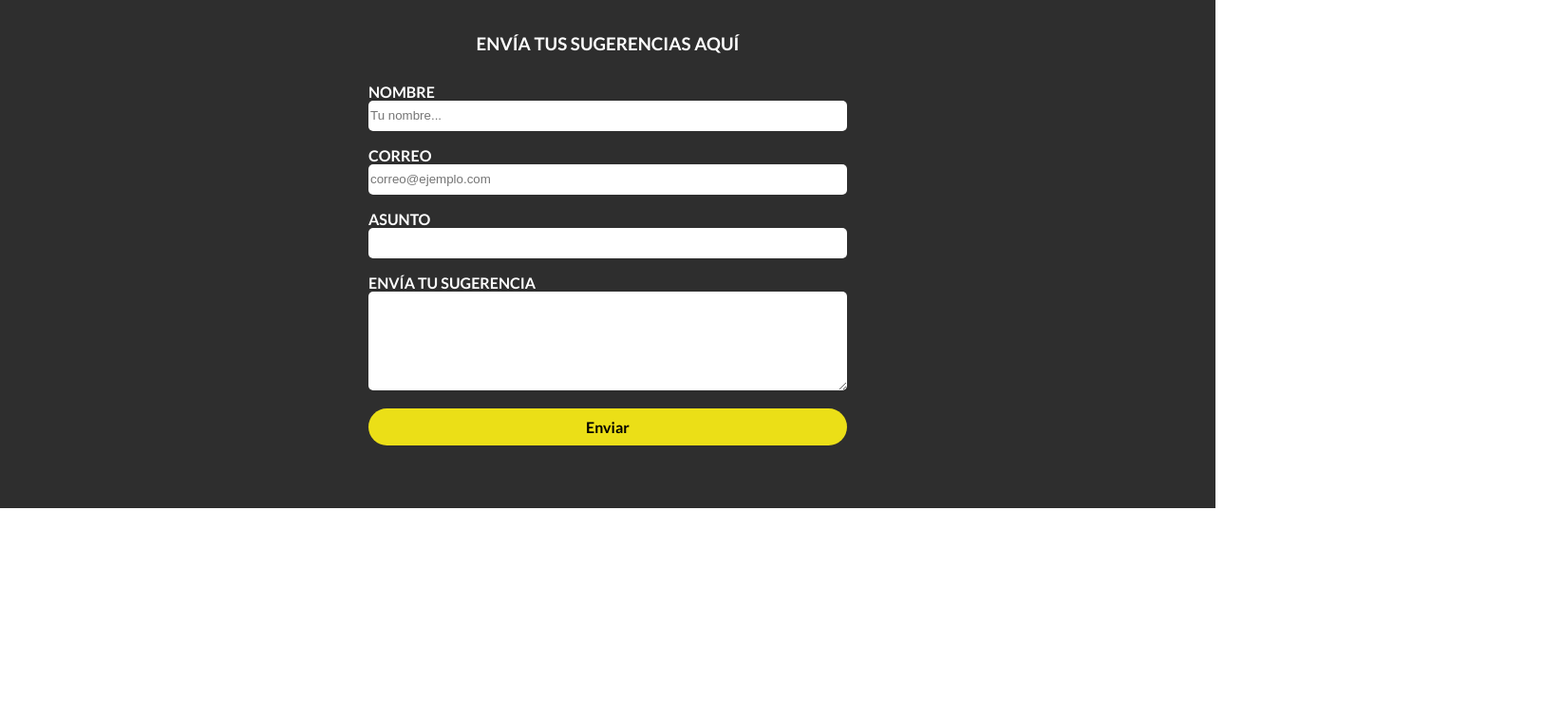
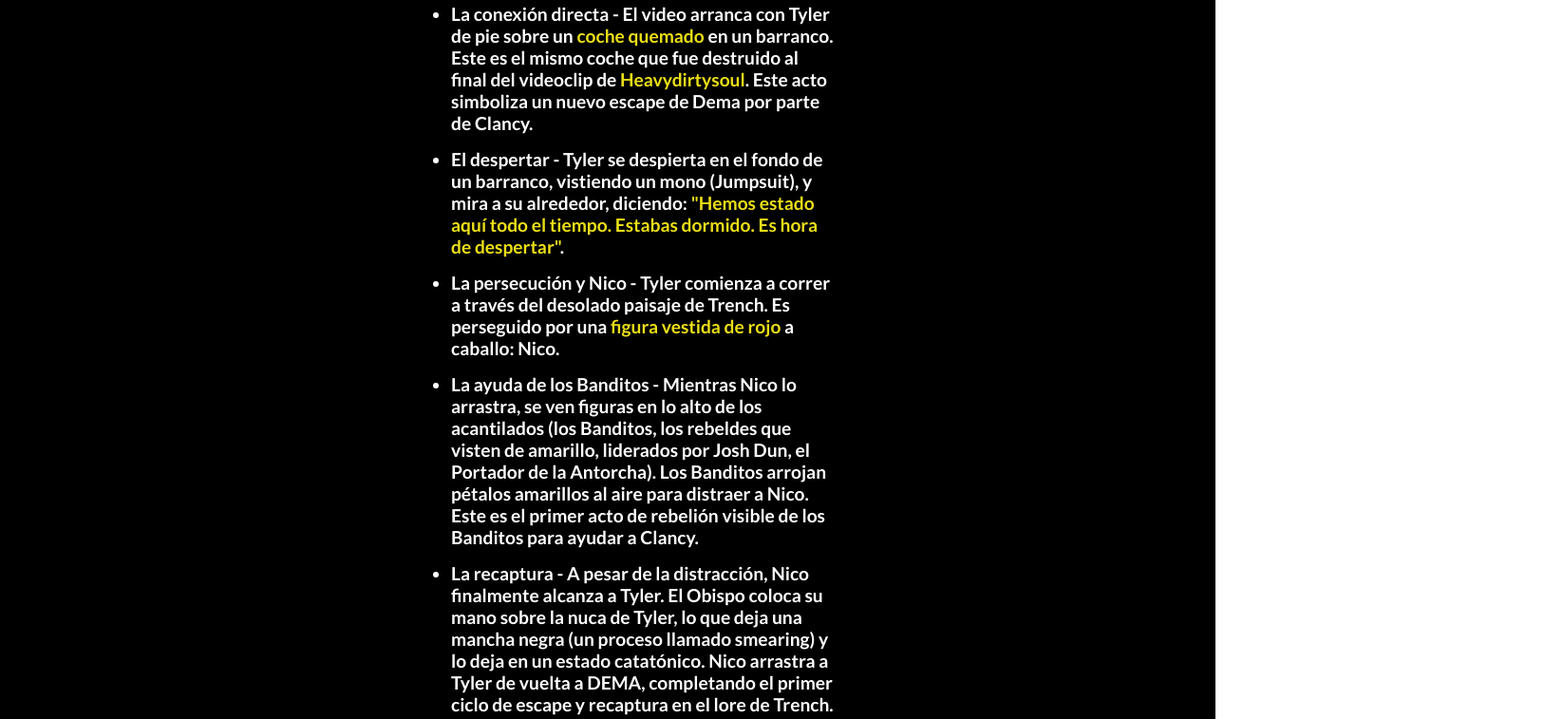
Before and after one commit to j00nnsg/twentyonepilots, a plain HTML site: page trench.html in a window 1280 px wide. Shown: the part 4779-5536 px from the top of the page at 95% size, 1646 px wide, since content can reach past the window. Before the commit the page ends 5314 px from the top, so only its background shows below. Drawn offline with Linux system fonts and the light colour scheme.

Commit message:
jumpsuit

```diff
--- a/css/trench.css
+++ b/css/trench.css
@@ -234,6 +234,8 @@ li {
 }
 
 .video {
+    display: flex; /* ¡Esto faltaba! */
     justify-content: center;
+    margin-top: 40px;
     margin-bottom: 50px;
 }
--- a/trench.html
+++ b/trench.html
@@ -91,6 +91,14 @@
             <iframe width="1246" height="701" src="https://www.youtube.com/embed/UOUBW8bkjQ4" title="twenty one pilots - Jumpsuit (Official Video)" frameborder="0" allow="accelerometer; autoplay; clipboard-write; encrypted-media; gyroscope; picture-in-picture; web-share" referrerpolicy="strict-origin-when-cross-origin" allowfullscreen></iframe>
             </div>
 
+            <ul class="cuerpo">
+                <li>La conexión directa - El video arranca con Tyler de pie sobre un <b class="bt">coche quemado</b> en un barranco. Este es el mismo coche que fue destruido al final del videoclip de <b class="bt">Heavydirtysoul</b>. Este acto simboliza un nuevo escape de Dema por parte de Clancy.</li>
+                <li>El despertar - Tyler se despierta en el fondo de un barranco, vistiendo un mono (Jumpsuit), y mira a su alrededor, diciendo: <b class="bt">"Hemos estado aquí todo el tiempo. Estabas dormido. Es hora de despertar"</b>.</li>
+                <li>La persecución y Nico - Tyler comienza a correr a través del desolado paisaje de Trench. Es perseguido por una <b class="bt">figura vestida de rojo</b> a caballo: Nico.</li>
+                <li>La ayuda de los Banditos - Mientras Nico lo arrastra, se ven figuras en lo alto de los acantilados (los Banditos, los rebeldes que visten de amarillo, liderados por Josh Dun, el Portador de la Antorcha). Los Banditos arrojan pétalos amarillos al aire para distraer a Nico. Este es el primer acto de rebelión visible de los Banditos para ayudar a Clancy.</li>
+                <li>La recaptura - A pesar de la distracción, Nico finalmente alcanza a Tyler. El Obispo coloca su mano sobre la nuca de Tyler, lo que deja una mancha negra (un proceso llamado smearing) y lo deja en un estado catatónico. Nico arrastra a Tyler de vuelta a DEMA, completando el primer ciclo de escape y recaptura en el lore de Trench.</li>
+            </ul>
+
         </article>
 
     </main>
```
